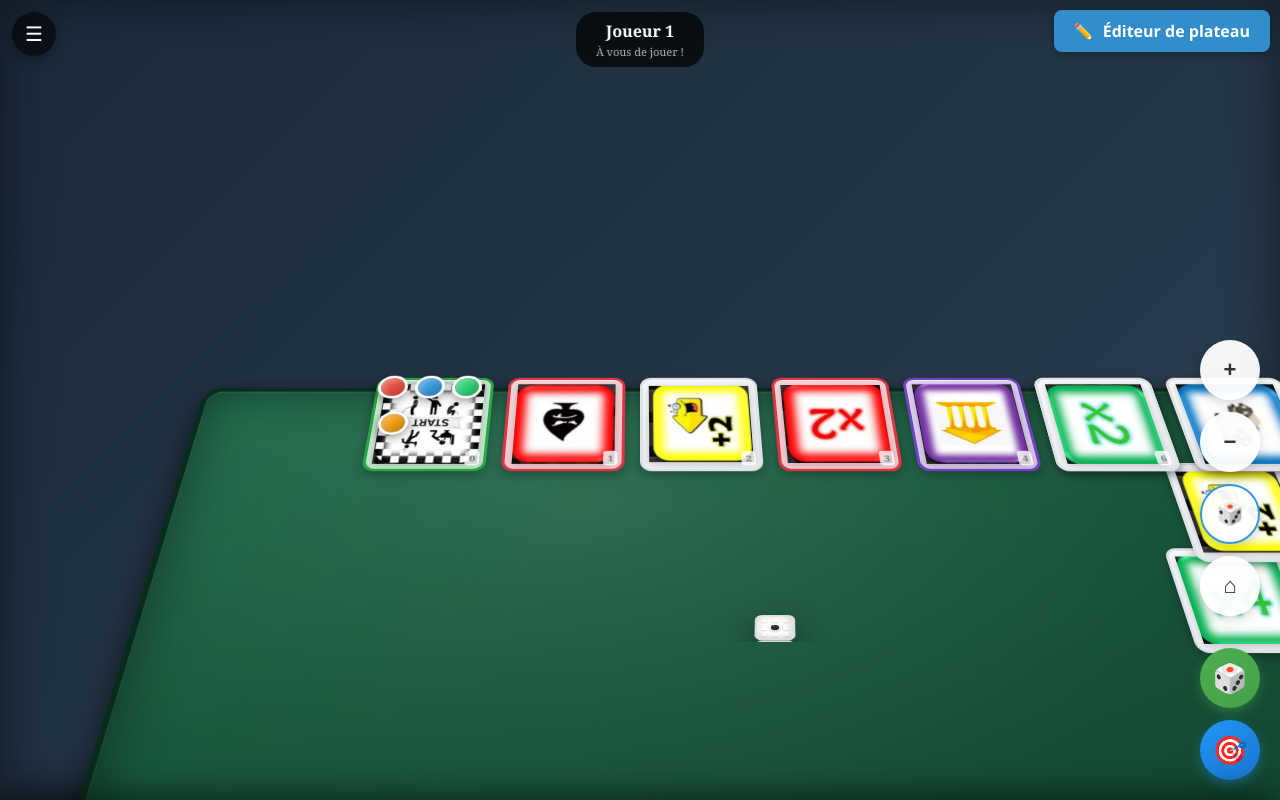
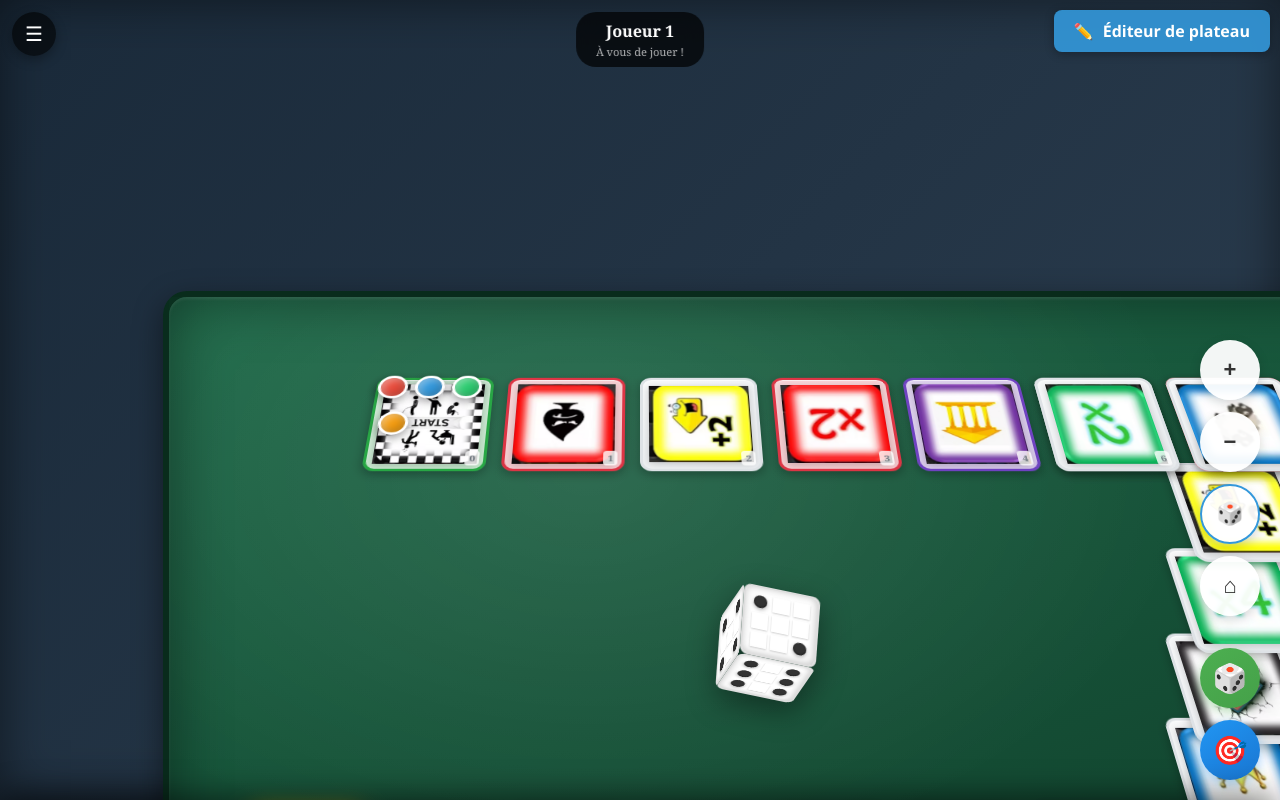
Before and after one commit to thefolin/Schmitt, a website built with Vite: page index.html in a window 1280 px wide. Both pictures are taken after a click on the button "COMMENCER LA PARTIE". Built offline with nearby package versions, Linux system fonts and the light colour scheme.

Commit message:
fix: réparer le rendu du plateau et du dé écrasés par le tapis
Le tapis ajouté au commit précédent écrasait le rendu en perspective
des cases : elles apparaissaient comme des traits horizontaux, vues par
la tranche. Le dé, lui, se lisait comme deux carrés empilés.

Le tapis sort du contexte 3D du plateau
---------------------------------------
Le tapis était inséré dans le conteneur `preserve-3d` du monde. Un
élément aussi large y perturbe le rendu en profondeur de ses voisins —
vérifié en le masquant : les cases redevenaient nettes, sans rien
changer d'autre. Ni son CSS ni tableBounds n'étaient en cause, c'est sa
seule présence dans la scène 3D.

Il vit désormais dans son propre calque (.board-camera-table-layer),
frère du monde et non 3D, qui reçoit la même transformation de caméra :
il reste solidaire du plateau sans participer à sa profondeur.

Le dé retrouve son volume
-------------------------
- Inclinaison alignée sur celle des cases (rotateX(40deg)) : avec le
  signe opposé, le dé subissait la perspective au lieu de la compenser.
- `translateZ(0)` retiré de sa chaîne de transformations, il aplatissait
  le rendu.
- Léger décalage de point de vue (18°/-12°) : vu pile de face, un cube
  se lit comme un carré. Ces degrés révèlent deux faces latérales. C'est
  une inclinaison de VUE, pas d'orientation — la face du dessus, donc la
  valeur lue, est inchangée (revérifié : 6/6).
- Taille 40 -> 80px, et points proportionnels à la taille du dé plutôt
  que figés à 8px, sinon ils se perdent sur une grande face.

Emprise de la table
-------------------
`maxX` comptait un tileGap de trop après la dernière case. La marge
passe d'un pourcentage du plateau (qui enflait avec sa taille) à une
fraction de case : 60% de 120px, soit ~72px de tapis tout autour,
vérifié identique sur les quatre côtés.

138 tests, build et type-check verts.

Co-Authored-By: Claude Opus 5 <noreply@anthropic.com>

```diff
--- a/src/features/board/camera/board.renderer.camera.ts
+++ b/src/features/board/camera/board.renderer.camera.ts
@@ -33,6 +33,7 @@ export class BoardCameraRenderer {
   private container: HTMLElement;
   private viewport!: HTMLElement;
   private worldContainer!: HTMLElement;
+  private tableLayer!: HTMLElement;
   private camera: Camera;
 
   private tilePositions: TilePosition[] = [];
@@ -92,10 +93,17 @@ export class BoardCameraRenderer {
     this.viewport = document.createElement('div');
     this.viewport.className = 'board-camera-viewport';
 
+    // Calque du tapis, séparé du monde 3D. Un élément aussi large placé dans
+    // le contexte preserve-3d du monde écrase le rendu en perspective des
+    // cases ; isolé ici, il suit la caméra sans perturber la scène.
+    this.tableLayer = document.createElement('div');
+    this.tableLayer.className = 'board-camera-table-layer';
+
     // World container (contient le plateau, transformé par la caméra)
     this.worldContainer = document.createElement('div');
     this.worldContainer.className = 'board-camera-world';
 
+    this.viewport.appendChild(this.tableLayer);
     this.viewport.appendChild(this.worldContainer);
     this.container.appendChild(this.viewport);
 
@@ -253,7 +261,10 @@ export class BoardCameraRenderer {
   private startRenderLoop(): void {
     const loop = () => {
       this.camera.update();
-      this.worldContainer.style.transform = this.camera.getTransform();
+      const transform = this.camera.getTransform();
+      this.worldContainer.style.transform = transform;
+      // Le tapis suit la caméra à l'identique pour rester sous le plateau
+      this.tableLayer.style.transform = transform;
       requestAnimationFrame(loop);
     };
     loop();
@@ -424,7 +435,7 @@ export class BoardCameraRenderer {
       table.style.borderLeft = borderStyle;
     }
 
-    this.worldContainer.appendChild(table);
+    this.tableLayer.appendChild(table);
     this.tableElement = table;
   }
 
--- a/src/features/board/camera/table.config.ts
+++ b/src/features/board/camera/table.config.ts
@@ -51,9 +51,10 @@ export const DEFAULT_TABLE_CONFIG: Partial<TableConfig> = {
     bottom: true,
     left: true
   },
-  // Le tapis borde le plateau sans l'écraser. Une marge plus large laisserait
-  // le dé s'immobiliser hors du champ visible, pénible à récupérer.
-  marginPercent: 10,
+  // Marge en pourcentage d'UNE case (pas du plateau) : 60% de 120px ≈ 72px de
+  // tapis autour du jeu. Assez pour que le dé roule, pas au point qu'il finisse
+  // hors du champ visible.
+  marginPercent: 60,
   showBorders: true,
   // Liseré sombre en bord de tapis, dans le ton du feutre (cf. .game-table)
   borderColor: 'rgba(8, 40, 26, 0.9)',
@@ -94,27 +95,25 @@ export function calculateTableBounds(
     maxCol = Math.max(maxCol, placement.gridCol);
   });
 
-  // Calculer les positions en pixels.
-  // L'axe Y utilise le même facteur de compression que les cases (voir
-  // calculatePlacementBounds) : sans lui, la table est ~35% trop haute et
-  // déborde du plateau au lieu de l'épouser.
+  // Emprise réelle des cases, calculée comme dans calculatePlacementBounds :
+  // une case occupe `tileSize` à partir de sa position de grille. L'axe Y
+  // reprend la compression de perspective, sinon la table est ~35% trop haute.
   const cellSize = tileSize + tileGap;
   const cellSizeY = cellSize * PERSPECTIVE_COMPRESSION_Y;
   const minX = minCol * cellSize;
-  const maxX = (maxCol + 1) * cellSize;
+  const maxX = maxCol * cellSize + tileSize;
   const minY = minRow * cellSizeY;
   const maxY = maxRow * cellSizeY + tileSize;
 
-  // Calculer la marge
-  const width = maxX - minX;
-  const height = maxY - minY;
-  const marginX = (width * marginPercent) / 100;
-  const marginY = (height * marginPercent) / 100;
+  // Marge exprimée en fraction de case plutôt qu'en pourcentage du plateau :
+  // un grand plateau n'a pas besoin d'un liseré proportionnellement immense,
+  // et le dé resterait alors hors du champ visible.
+  const margin = tileSize * (marginPercent / 100);
 
   return {
-    minX: minX - marginX,
-    maxX: maxX + marginX,
-    minY: minY - marginY,
-    maxY: maxY + marginY
+    minX: minX - margin,
+    maxX: maxX + margin,
+    minY: minY - margin,
+    maxY: maxY + margin
   };
 }
--- a/src/features/dice/Dice3D.ts
+++ b/src/features/dice/Dice3D.ts
@@ -83,6 +83,9 @@ export class Dice3D {
     wrapper.className = `dice-3d dice-${this.type}`;
     // z-index au-dessus des tuiles (sans z-index) et des pions (100) : le dé
     // est posé SUR le plateau, il doit rester attrapable en toutes circonstances
+    // Pas de `perspective` ici : elle créerait un contexte 3D isolé, coupant le
+    // dé de la profondeur du plateau — il serait rendu à plat, comme détaché
+    // de la scène. Le dé hérite de la perspective du viewport, comme les cases.
     wrapper.style.cssText = `
       position: absolute;
       width: ${wrapperSize}px;
@@ -90,7 +93,7 @@ export class Dice3D {
       cursor: grab;
       user-select: none;
       touch-action: none;
-      perspective: 1000px;
+      transform-style: preserve-3d;
       z-index: 200;
     `;
 
@@ -176,13 +179,17 @@ export class Dice3D {
       [true, false, true, true, false, true, true, false, true]       // 6
     ];
 
+    // Les points suivent la taille du dé plutôt qu'une valeur fixe : sur un
+    // grand dé, des points figés à 8px seraient perdus au milieu de la face.
+    const dotSize = Math.max(this.visualConfig.dotSize, Math.round(this.config.size * 0.17));
+
     const pattern = patterns[value - 1];
     pattern.forEach((hasDot) => {
       const cell = document.createElement('div');
       if (hasDot) {
         cell.style.cssText = `
-          width: ${this.visualConfig.dotSize}px;
-          height: ${this.visualConfig.dotSize}px;
+          width: ${dotSize}px;
+          height: ${dotSize}px;
           background: ${this.visualConfig.dotColor};
           border-radius: 50%;
           margin: auto;
@@ -289,12 +296,19 @@ export class Dice3D {
     this.element.style.left = `${state.position.x - wrapperSize / 2}px`;
     this.element.style.top = `${state.position.y - wrapperSize / 2 - state.height}px`;
 
-    // Inclinaison de la scène : même angle que le plateau (40°), pour que le
-    // dé paraisse posé sur la même table, vu depuis les yeux d'un joueur assis.
-    // Elle s'applique AVANT l'orientation du dé dans la chaîne CSS, donc APRÈS
-    // dans l'espace : sans cela, la face lue par la physique ne serait pas
-    // celle que le joueur voit sur le dessus.
-    const sceneTiltX = -40;
+    // Même redressement que les cases (rotateX(40deg) dans board-camera.css) :
+    // il compense la perspective du viewport. Avec le signe opposé, le dé
+    // subissait cette perspective au lieu de la compenser, et s'affichait
+    // écrasé. Appliqué AVANT l'orientation dans la chaîne CSS (donc APRÈS dans
+    // l'espace), sinon la face lue par la physique ne serait pas celle vue.
+    const sceneTiltX = 40;
+
+    // Léger décalage de POINT DE VUE (pas d'orientation) : vu pile de face, un
+    // cube se lit comme un carré plat. Ces quelques degrés révèlent deux faces
+    // latérales et donnent son volume au dé, sans toucher à la face du dessus
+    // ni donc à la valeur lue par la physique.
+    const viewYaw = 18;
+    const viewPitch = -12;
 
     // Échelle basée sur la hauteur (perspective)
     const scale = 1 + (state.height / 400); // Le dé grossit légèrement quand il monte
@@ -302,9 +316,10 @@ export class Dice3D {
     // L'orientation vient du quaternion de la physique : c'est la même donnée
     // qui sert à lire la valeur, donc l'affichage ne peut plus la contredire.
     this.cubeElement.style.transform = `
-      translateZ(0)
       scale(${scale})
       rotateX(${sceneTiltX}deg)
+      rotateY(${viewYaw}deg)
+      rotateX(${viewPitch}deg)
       ${toCssMatrix3d(state.orientation)}
     `;
 
--- a/src/features/dice/DiceConfig.ts
+++ b/src/features/dice/DiceConfig.ts
@@ -52,7 +52,7 @@ export interface DiceVisualConfig {
  * Configuration par défaut pour un dé normal
  */
 export const DEFAULT_DICE_CONFIG: DicePhysicsConfig = {
-  size: 40, // Taille réduite pour éviter troncature
+  size: 80, // Volume lisible face à des cases de 120px, et facile à saisir
   gravity: 2200, // px/s² : chute franche, le dé retombe vite au lieu de flotter
   // Friction appliquée PAR FRAME : 0.90 tuait 99,8% de la vitesse en 0,5s
   // (le dé ne roulait pas). 0.985 laisse le dé rouler puis s'arrêter naturellement.
--- a/src/styles/camera/board-camera.css
+++ b/src/styles/camera/board-camera.css
@@ -28,6 +28,22 @@
 }
 
 /* ================================
+   CALQUE DU TAPIS
+   Volontairement hors du contexte 3D du monde : un élément aussi large y
+   écraserait le rendu en perspective des cases. Il reçoit la même
+   transformation de caméra, donc il reste solidaire du plateau.
+   ================================ */
+.board-camera-table-layer {
+  position: absolute;
+  top: 0;
+  left: 0;
+  transform-origin: 0 0;
+  transform-style: flat;
+  pointer-events: none;
+  will-change: transform;
+}
+
+/* ================================
    TAPIS DE JEU
    Surface feutrée délimitant la zone où le dé peut rouler. Elle ancre la
    scène : sans elle, le plateau et le dé flottent dans le vide.
@@ -49,9 +65,6 @@
     /* Épaisseur et ombre portée sur la table en dessous */
     0 10px 30px rgba(0, 0, 0, 0.45);
 
-  /* Le tapis est posé à plat, sous les cases */
-  transform: rotateX(40deg);
-  transform-style: preserve-3d;
 }
 
 /* ================================
```
